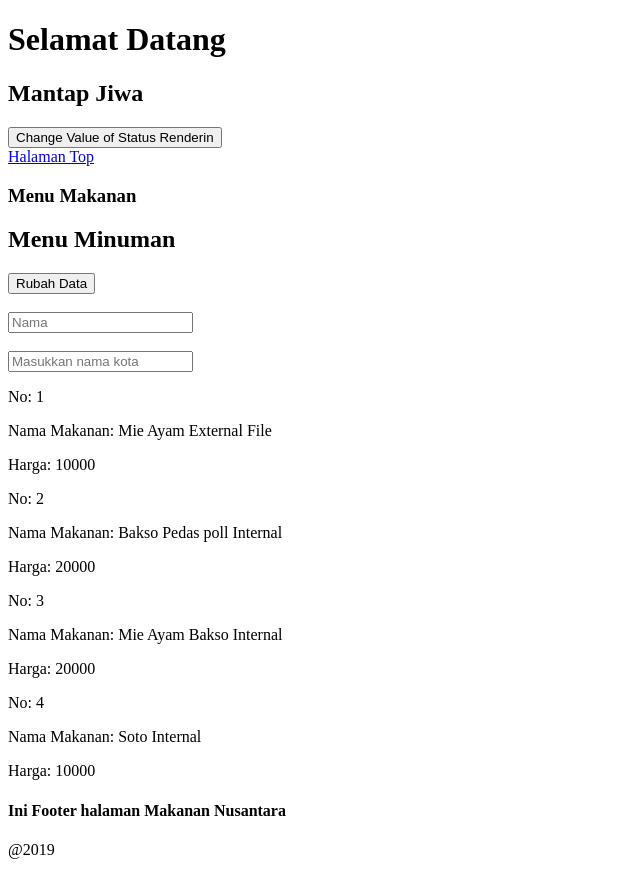
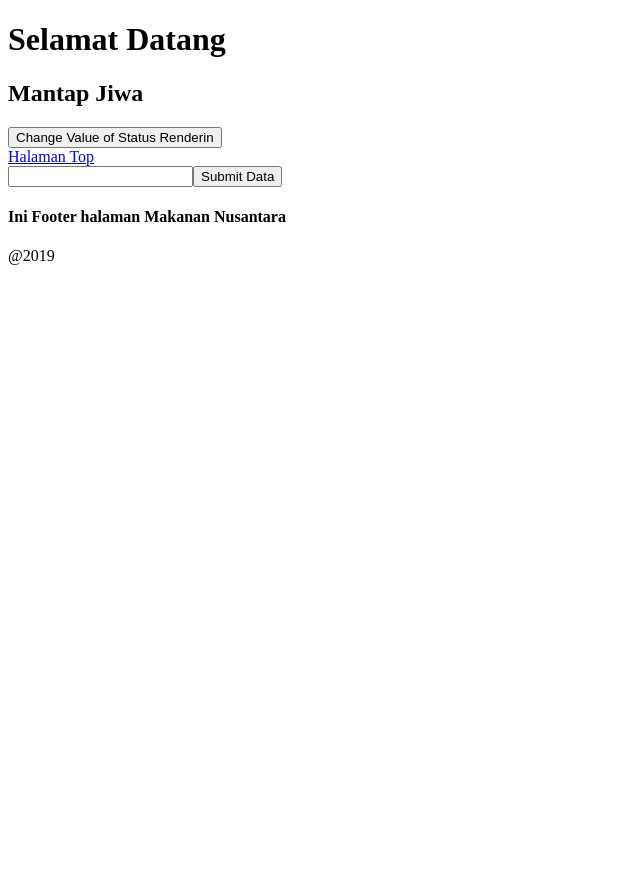
Before and after one commit to srickopp/learn-react, a React (Create React App) app: page / in a window 1280 px wide. Shown: the whole page, without its empty margins (0-640 px from the left). After the commit the page ends 800 px from the top, so only its background shows below. Built offline with nearby package versions, Linux system fonts and the light colour scheme.

Commit message:
Form in React

```diff
--- a/src/components/App.js
+++ b/src/components/App.js
@@ -2,16 +2,18 @@
 import Header from './Header';
 import Footer from './Footer';
 // import List from './List';
+import Form from './Form';
 import Top from './Top';
-import Main from './Main';
+// import Main from './Main';
 
 function App() {
   return (
     <div>
       <Header list="3 Terbaik"/>
       <Top />
-      <Main />
-      {/* <List />         */}
+      <Form />
+      {/* <Main />
+      <List />         */}
       <Footer namanya="Makanan Nusantara" tahun="2019"/>
     </div>
   );
--- /dev/null
+++ b/src/components/Form.js
@@ -0,0 +1,37 @@
+import React, { Component } from "react";
+
+class Form extends Component{
+    constructor(props){
+        super(props);
+        this.state = {
+            value: ""
+        }
+
+        this.handleChange = this.handleChange.bind(this);
+        this.handleSubmit = this.handleSubmit.bind(this);
+
+    }
+
+    handleChange(e){
+        this.setState({
+            value: e.target.value
+        })
+    }
+
+    handleSubmit(e){
+        e.preventDefault();
+        alert("Pesan input adalah: " + this.state.value)
+    }
+
+
+    render(){
+        return(
+            <form onSubmit={this.handleSubmit}>
+                <input type="text" value={this.state.value} onChange={this.handleChange} name="" id=""/>
+                <input type="submit" value="Submit Data"/>
+            </form>
+        )
+    }
+}
+
+export default Form;
--- a/src/components/Header.js
+++ b/src/components/Header.js
@@ -34,8 +34,6 @@
   }
 
   render(){
-    console.log("Jalan: Render");
-    console.log(this.state.statusRendering)
       return(
         <div>
           {this.state.statusRendering === true ? (
```
